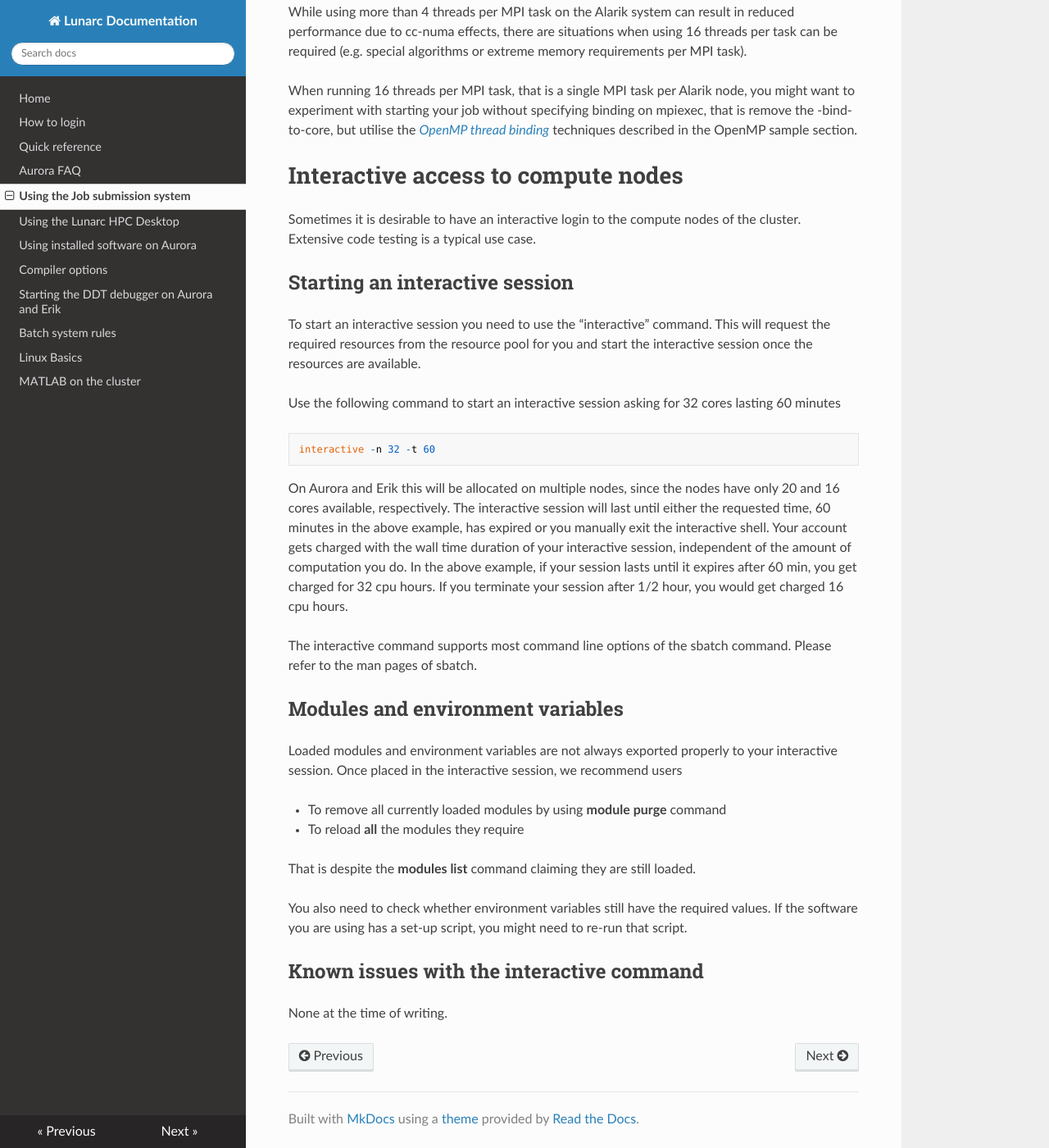
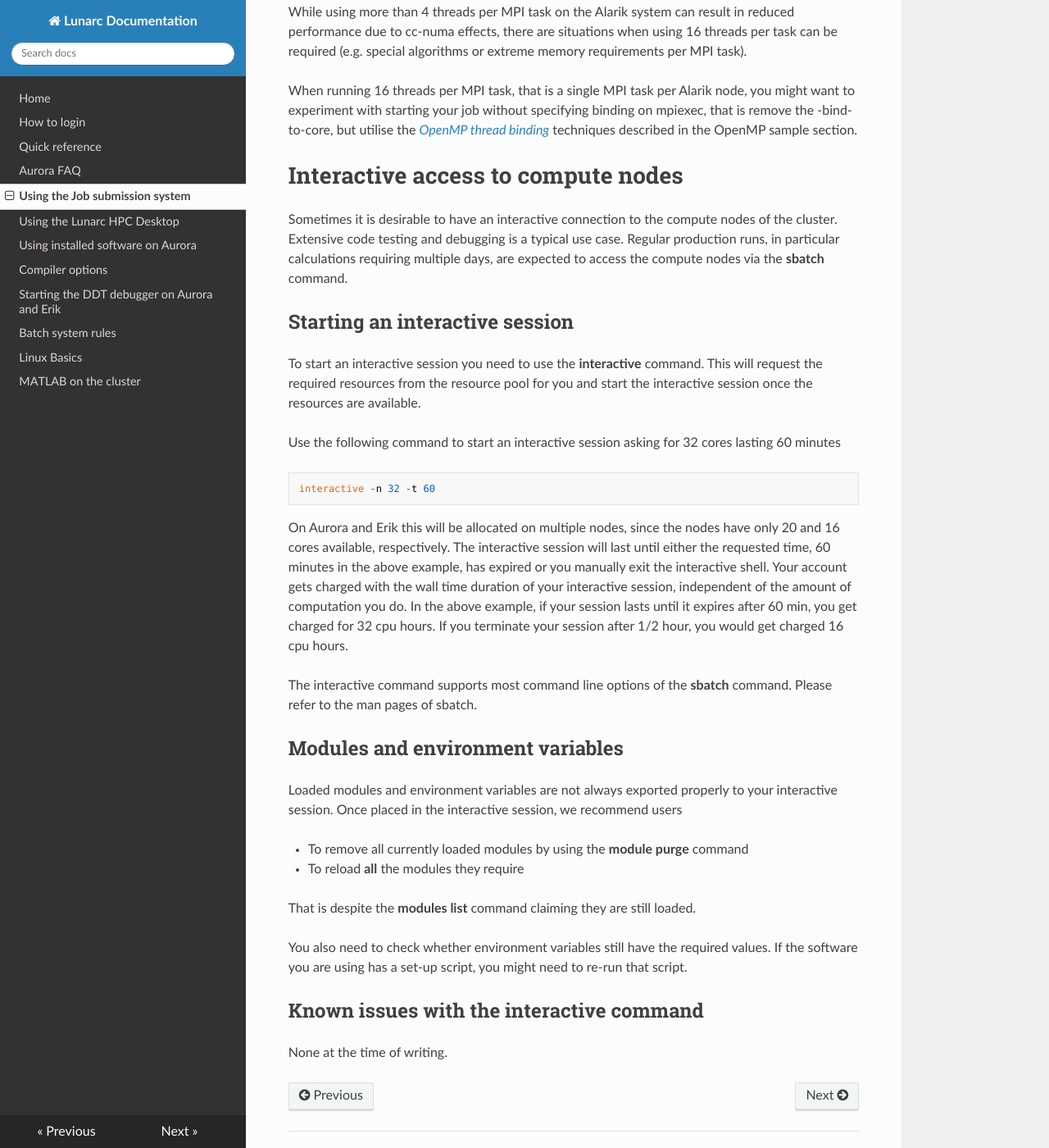
Before and after one commit to lunarc/lunarc_docs, an MkDocs documentation site: the page built from docs/batch_system.md, in a window 1280 px wide and 1400 px high, scrolled down 27550 px. Shown: the whole window at 82% size. Built offline with MkDocs 1.6.1, drawn with Linux system fonts in a browser that asks for light colours; nearby versions of some CDN libraries; old or Windows-style settings are respelled for this version of MkDocs.

Commit message:
Clarification on purpose of interactive and formmating/typo

```diff
--- a/docs/batch_system.md
+++ b/docs/batch_system.md
@@ -1430,12 +1430,14 @@ described in the OpenMP sample section.
 
 # Interactive access to compute nodes
 
-Sometimes it is desirable to have an interactive login to the compute
-nodes of the cluster. Extensive code testing is a typical use case.
+Sometimes it is desirable to have an interactive connection to the compute
+nodes of the cluster. Extensive code testing and debugging is a typical use case.
+Regular production runs, in particular calculations requiring multiple days, are expected to
+access the compute nodes via the **sbatch** command.
 
 ## Starting an interactive session
 
-To start an interactive session you need to use the “interactive”
+To start an interactive session you need to use the **interactive**
 command. This will request the required resources from the resource pool
 for you and start the interactive session once the resources are
 available.
@@ -1455,7 +1457,7 @@ if your session lasts until it expires after 60 min, you get charged for
 32 cpu hours. If you terminate your session after 1/2 hour, you would
 get charged 16 cpu hours.
 
-The interactive command supports most command line options of the sbatch
+The interactive command supports most command line options of the **sbatch**
 command. Please refer to the man pages of sbatch.
 
 ## Modules and environment variables
@@ -1464,7 +1466,7 @@ Loaded modules and environment variables are not always exported properly to you
 interactive session. Once placed in the interactive session, we
 recommend users
 
-* To remove all currently loaded modules by using **module purge** command
+* To remove all currently loaded modules by using the **module purge** command
 * To reload **all** the modules they require
 
 That is despite the **modules list** command claiming they are still loaded.
```
